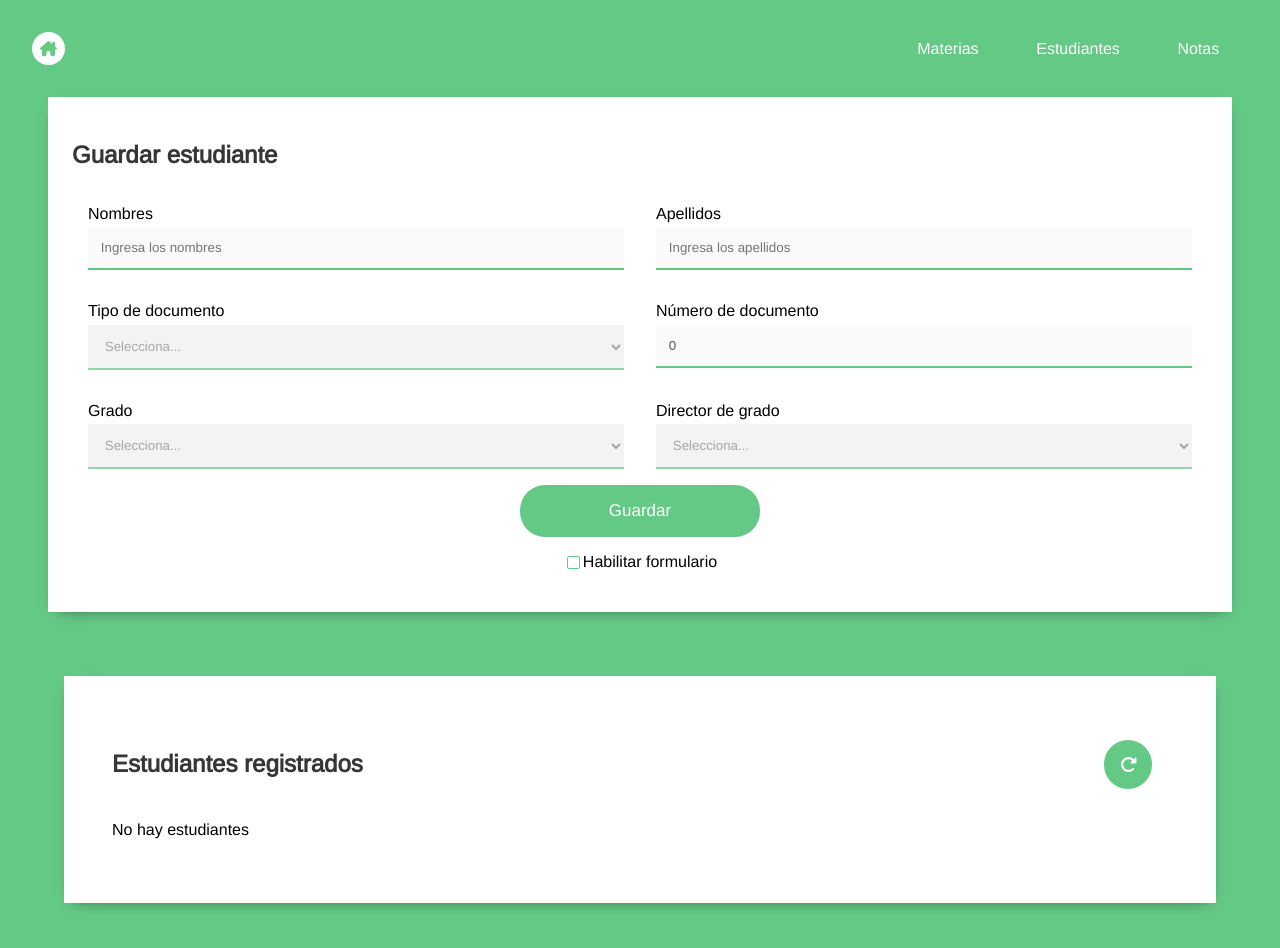
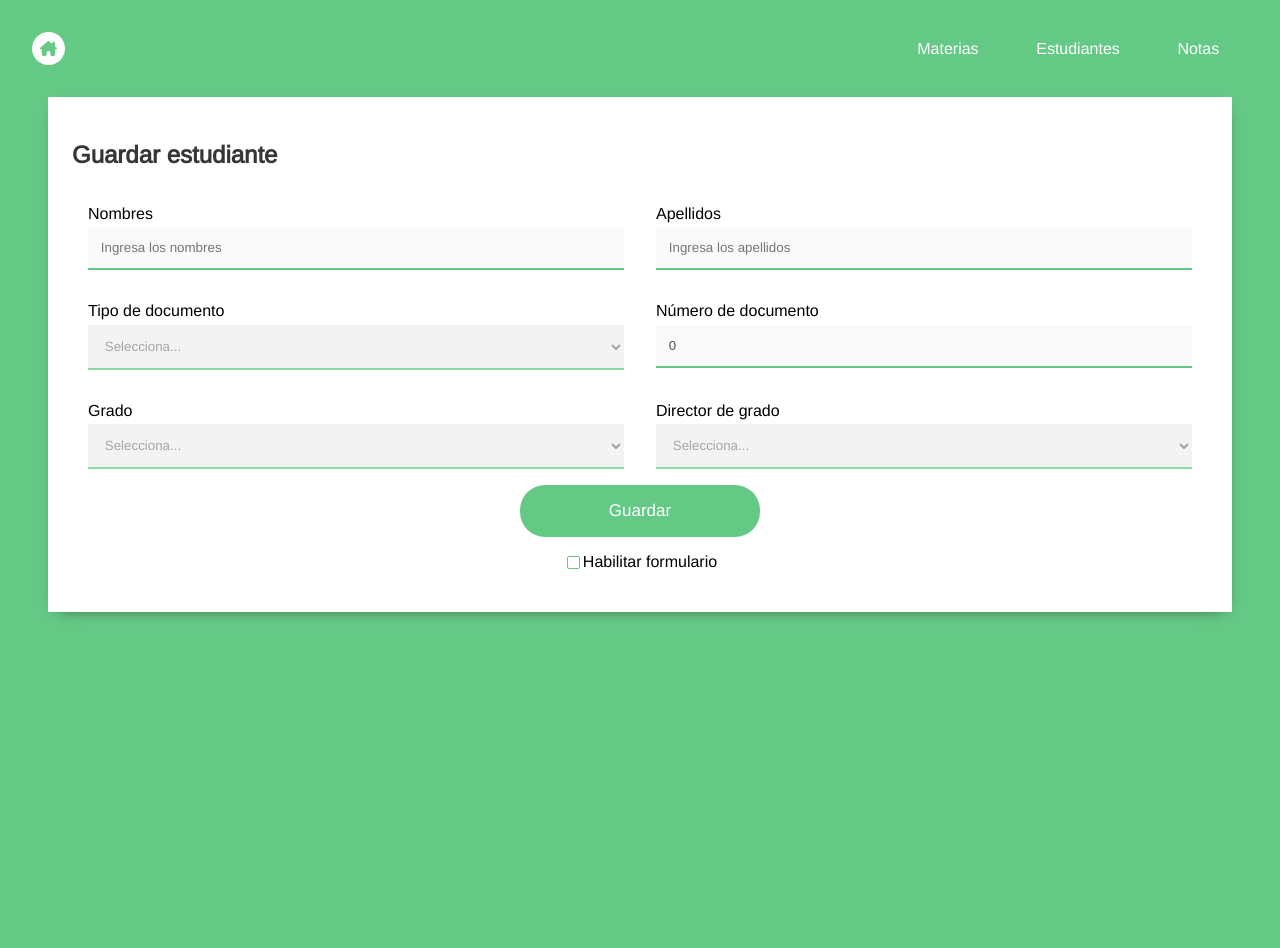
Before and after one commit to julianamxg/sistema---estudiantes, a React (Create React App) app: page /estudiantes in a window 1280 px wide. Shown: the top 948 px of the page. After the commit the page ends 800 px from the top, so only its background shows below. Built offline with nearby package versions, Linux system fonts and the light colour scheme.

Commit message:
Habilitar y deshabilitar formulario de los 3 modulos con checkbox revisado

```diff
--- a/src/pages/InicioEstudiante.tsx
+++ b/src/pages/InicioEstudiante.tsx
@@ -76,7 +76,7 @@ const InicioEstudiante = () => {
   return (
     <div className="App">
       <RegistrarEstudiante guardarEstudiante={guardarEstudiante} estudiante={estudiante} alCambiarValor={alcambiarValor} limpiar={limpiarFormulario} inputLectura={inputLectura} habilitarFormulario={habilitarFormulario}/>
-      <ListarEstudiantes editarEstudiante={editarEstudiante} eliminarEstudiante={eliminarEstudiante} verEstudiante={verEstudiante} estudiantes={estudiantes} />
+      {inputLectura ? <></> :<ListarEstudiantes editarEstudiante={editarEstudiante} eliminarEstudiante={eliminarEstudiante} verEstudiante={verEstudiante} estudiantes={estudiantes} />}
     </div>
   );
 }
```
Also changed, not shown: src/components/estudiante/RegistrarEstudiante.tsx (+6 -17 lines).
